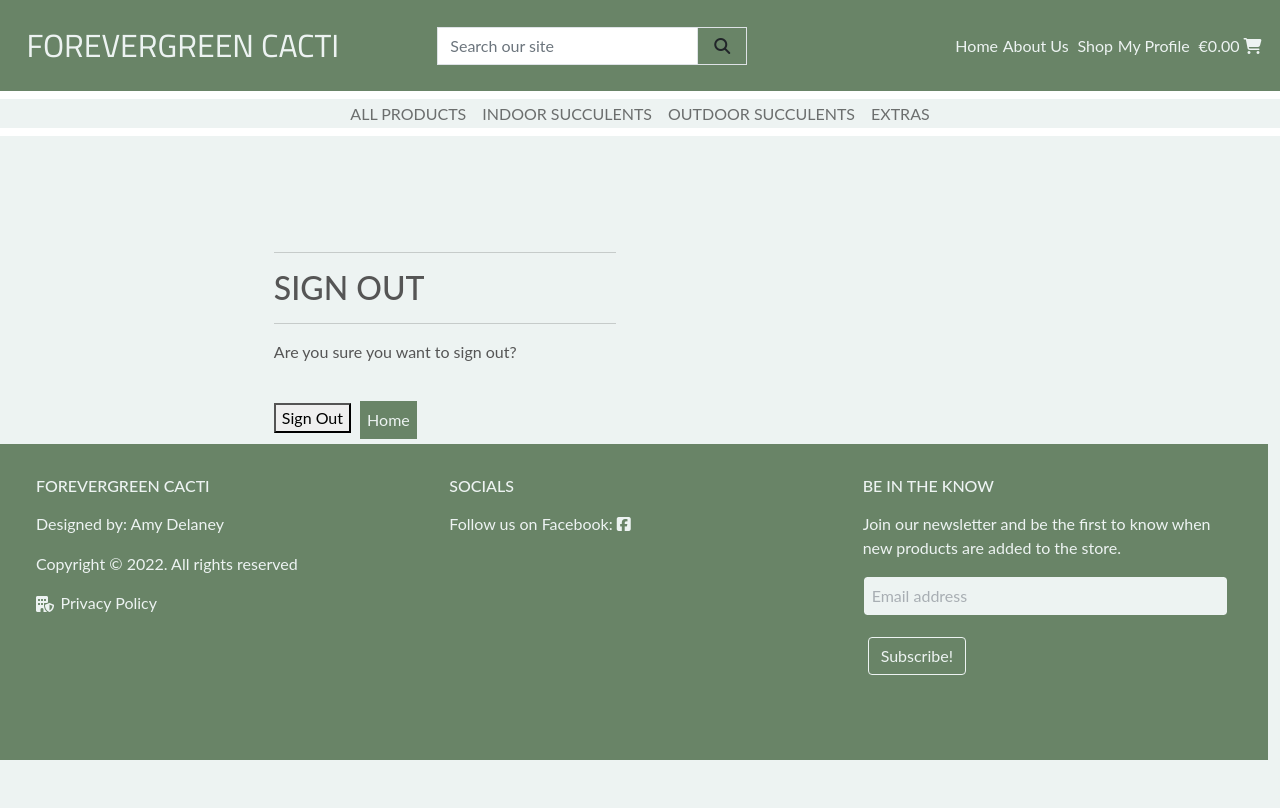
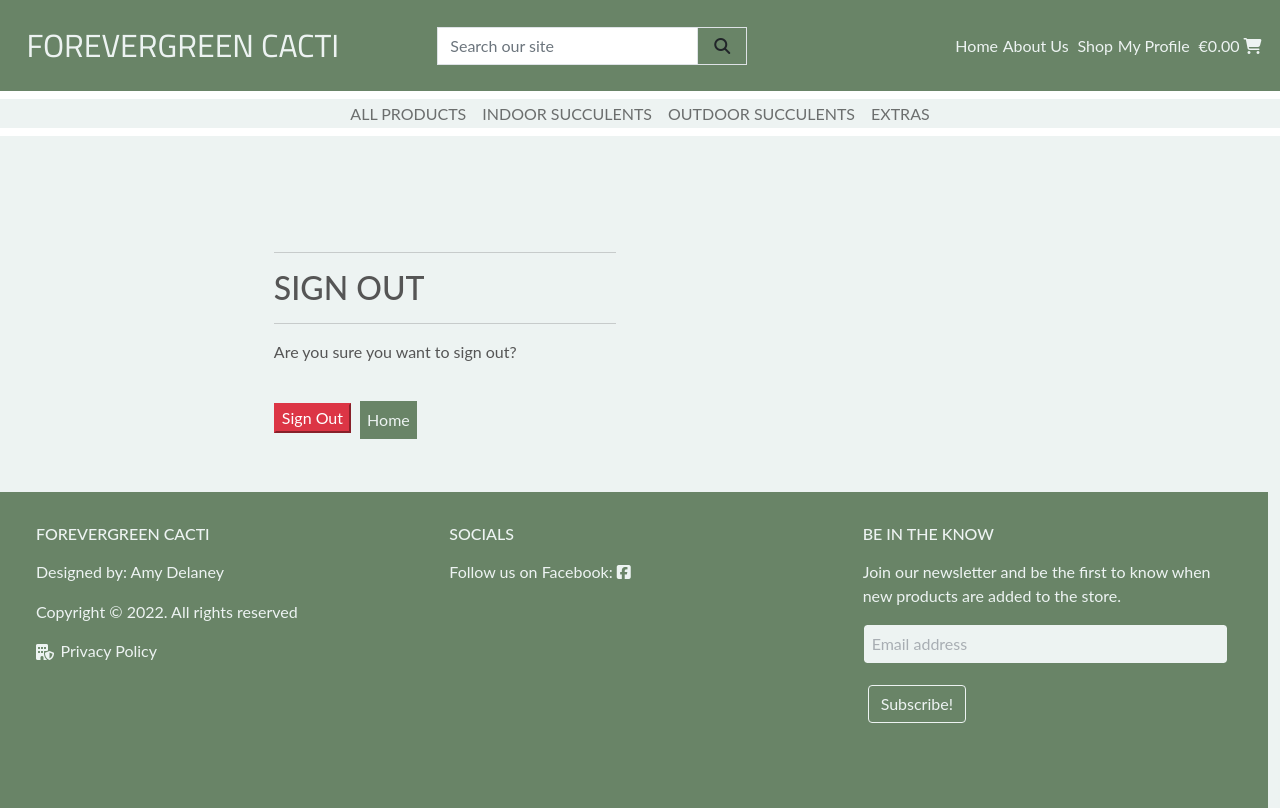
Before and after one commit to AmyDelaney94/Forevergreen_Cacti, a Django app: page /accounts/logout/ in a window 1280 px wide. Before the commit the page ends 760 px from the top, so only its background shows below. Run offline with Django 4.2, Linux system fonts and the light colour scheme; the visitor is signed in with stand-in values (Sample User, id 1); some libraries are stand-ins or nearby versions.

Commit message:
Update button css

```diff
--- a/cart/templates/cart/cart.html
+++ b/cart/templates/cart/cart.html
@@ -112,7 +112,7 @@
             </div>
             {% else %}
             <p class="lead mb-5">Your shopping cart is empty.</p>
-            <a href="{% url 'products' %}" class="btn btn-outline-black rounded-0 btn-lg">
+            <a href="{% url 'products' %}" class="btn shopping-btn rounded-0 btn-lg">
                 <span class="icon">
                     <i class="fas fa-chevron-left"></i>
                 </span>
--- a/checkout/webhook_handler.py
+++ b/checkout/webhook_handler.py
@@ -24,12 +24,12 @@ class StripeWH_Handler:
             {'order': order})
         body = render_to_string(
             'checkout/confirmation_emails/confirmation_email_body.txt',
-            {'order': order, 'contact_email': settings.DEFAULT_FROM_EMAIL})
+            {'order': order, 'contact_email': settings.EMAIL_HOST_USER})
 
         send_mail(
             subject,
             body,
-            settings.DEFAULT_FROM_EMAIL,
+            settings.EMAIL_HOST_USER,
             [cust_email]
         )
 
@@ -100,7 +100,7 @@ class StripeWH_Handler:
         if order_exists:
             self._send_confirmation_email(order)
             return HttpResponse(
-                content=f'Webhook received: {event["type"]} | SUCCESS: Verified order already in database',
+                content=f'Webhook received: {event["type"]} | SUCCESS: Order in database',
                 status=200)
         else:
             order = None
--- a/profiles/templates/profiles/profile.html
+++ b/profiles/templates/profiles/profile.html
@@ -29,7 +29,7 @@
                 <form class="mt-3" action="{% url 'profile' %}" method="POST" id="profile-update-form">
                     {% csrf_token %}
                     {{ form|crispy }}
-                    <button class="btn btn-cart rounded-0 text-uppercase float-right">Update Information</button>
+                    <button class="btn shopping-btn rounded-0 text-uppercase float-right my-5">Update Information</button>
                 </form>
             </div>
             <div class="col-12 col-lg-6">
--- a/static/css/style.css
+++ b/static/css/style.css
@@ -98,7 +98,7 @@ a.nav-link {
 
 
 .overlay {
-	height: 100%;
+	height: auto;
 	width: 100%;
 	top: 0;
 	left: 0;
@@ -202,6 +202,7 @@ ul.tips {
 /* Footer */
 .foot-bg {
     bottom: 0;
+    margin-top: auto;
     color:#edf3f2;
     background-color:#698467;
     display: block;
--- a/templates/allauth/account/logout.html
+++ b/templates/allauth/account/logout.html
@@ -21,11 +21,12 @@
         {% if redirect_field_value %}
         <input type="hidden" name="{{ redirect_field_name }}" value="{{ redirect_field_value }}" />
         {% endif %}
-        <button type="submit">{% trans 'Sign Out' %}</button>
+        <button type="submit" class="btn-danger rounded-0">{% trans 'Sign Out' %}</button>
         <a class="btn btn-auth rounded-0" href="{% url 'store' %}">Home</a>
       </form>
     </div>
   </div>
+  <div class="row pt-5"></div>
 </div>
 
 {% endblock %}
--- a/templates/includes/toasts/toast_success.html
+++ b/templates/includes/toasts/toast_success.html
@@ -14,7 +14,7 @@
             </div>
         </div>
         {% if grand_total and not on_profile_page %}
-            <p class="logo-font bg-white text-black py-1">Your Cart ({{ product_count }})</p>
+            <p class="logo-font bg-white py-1">Your Cart ({{ product_count }})</p>
             <div class="cart-notification-wrapper">
                 {% for item in cart_items %}
                     <div class="row">
@@ -30,7 +30,7 @@
             </div>
             <div class="row">
                 <div class="col">
-                    <strong><p class="mt-3 mb-1 text-black">
+                    <strong><p class="mt-3 mb-1">
                         <span>Shopping Total: €{{ total|floatformat:2 }}</span>
                     </p></strong>
                     <a href="{% url 'view_cart' %}" class="btn btn-block rounded-0">
```
Also changed, not shown: forevergreen/settings.py (line endings or trailing spaces).
